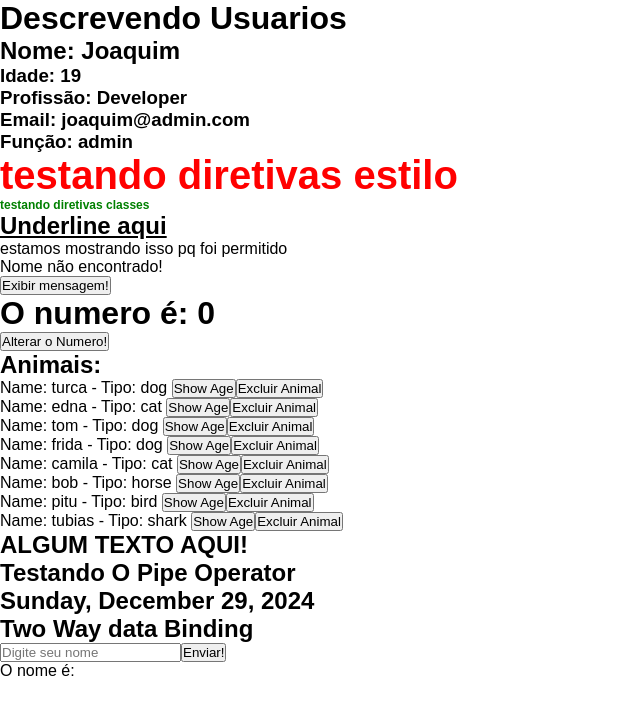
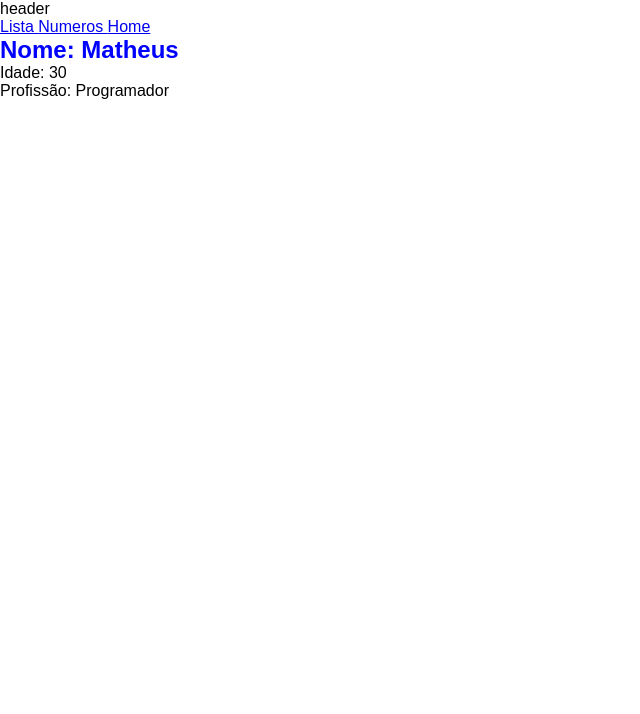
Before and after one commit to matheusdalbone/curso-angular, an Angular app: page / in a window 1280 px wide. Shown: the top 714 px of the page, without its empty margins (0-640 px from the left). Built offline with nearby package versions, Linux system fonts and the light colour scheme.

Commit message:
feat: routes

```diff
--- a/src/app/app.component.html
+++ b/src/app/app.component.html
@@ -1,9 +1,9 @@
-<h1>Descrevendo Usuarios</h1>
-<app-parent-data [user] = "user"></app-parent-data>
-<app-directives></app-directives>
-<app-if-render></app-if-render>
-<app-eventos></app-eventos>
-<app-emiter></app-emiter>
-<app-list-render></app-list-render>
-<app-pipes></app-pipes>
-<app-two-way-binding></app-two-way-binding>
+<header>
+  <p>header</p>
+  <nav>
+    <a routerLink="/list"> Lista </a>
+    <a routerLink="/number"> Numeros </a>
+    <a routerLink="/"> Home</a>
+  </nav>
+</header>
+<router-outlet></router-outlet>
--- a/src/app/app.routes.ts
+++ b/src/app/app.routes.ts
@@ -1,3 +1,26 @@
-import { Routes } from '@angular/router';
+import { RouterModule, Routes } from '@angular/router';
+import { FirstComponentComponent } from './components/first-component/first-component.component';
+import { ListRenderComponent } from './components/list-render/list-render.component';
+import { NgModule } from '@angular/core';
+import { EmiterComponent } from './components/emiter/emiter.component';
 
-export const routes: Routes = [];
+export const routes: Routes = [
+  {
+    path: '', component: FirstComponentComponent
+  },
+  {
+    path: 'list', component: ListRenderComponent
+  },
+  {
+    path: 'number', component: EmiterComponent
+  }
+
+];
+
+@NgModule({
+  declarations: [],
+  imports: [RouterModule.forChild(routes)],
+  exports: [RouterModule]
+})
+
+export class AppRoutes { };
```
Also changed, not shown: src/app/app.component.ts (+2 -9 lines).
